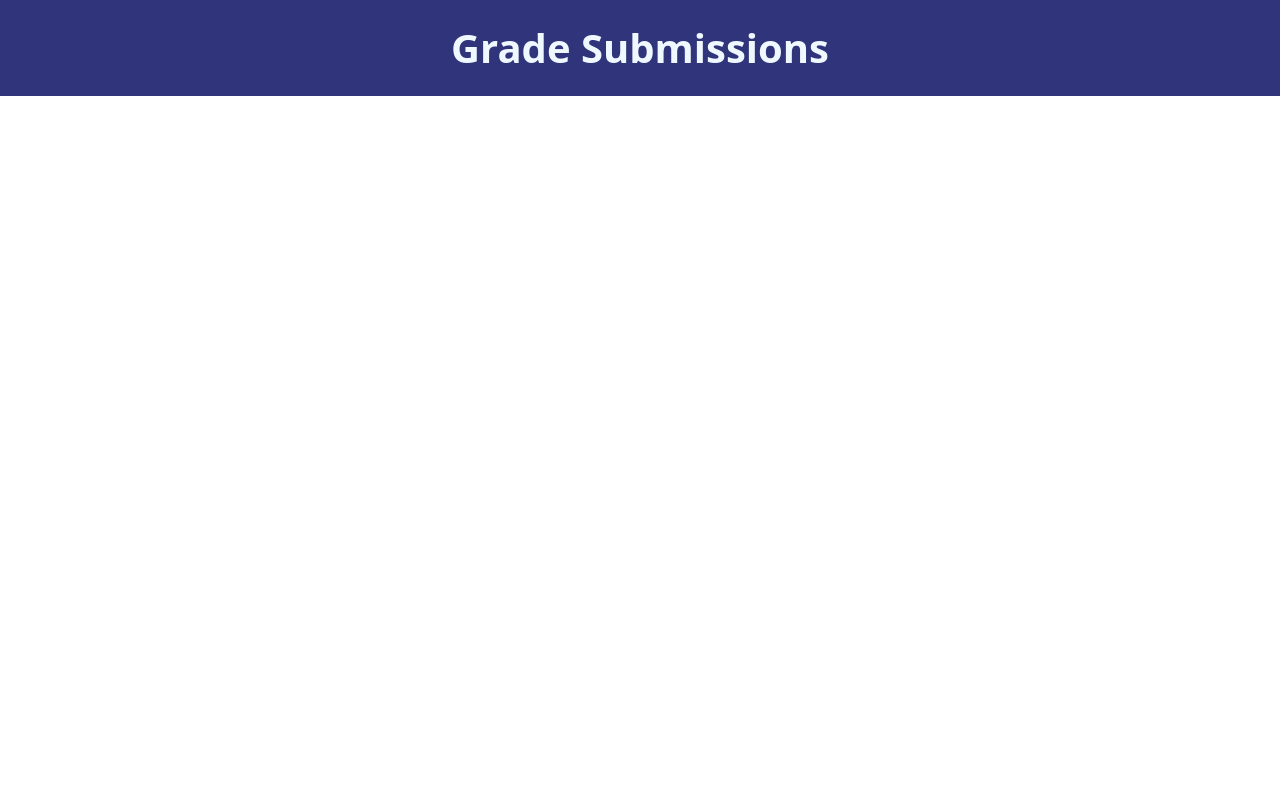
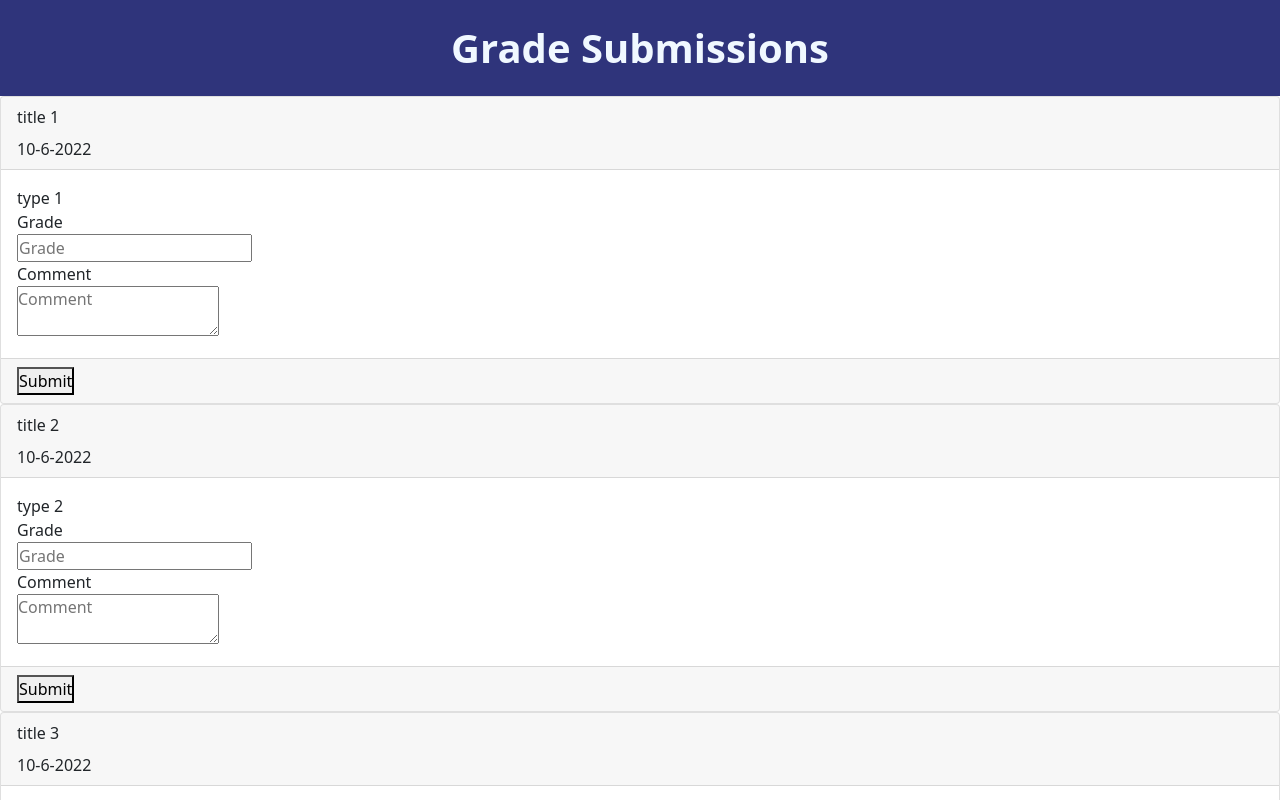
Before and after one commit to smlucia/AF_Research-Project-Management-Tool, a React (Create React App) app in the folder frontend/: page /panelmember/grade in a window 1280 px wide. Shown: the top 800 px of the page. Built offline with nearby package versions, Linux system fonts and the light colour scheme.

Commit message:
implement grade page

```diff
--- a/frontend/src/components/panelMember/grade.js
+++ b/frontend/src/components/panelMember/grade.js
@@ -1,5 +1,18 @@
 import React from 'react';
 import '../../styles/admin/AdminNavBar.css';
+
+// create data function
+let id = 0;
+function createData(title, deadline, type) {
+    id += 1;
+    return { id, title, deadline, type };
+}
+
+const rows = [
+    createData('title 1', '10-6-2022', 'type 1'),
+    createData('title 2', '10-6-2022', 'type 2'),
+    createData('title 3', '10-6-2022', 'type 3')
+];
 
 const Grade = () => {
 
@@ -12,7 +25,37 @@ const Grade = () => {
 
                 </div>
 
-
+                {/* create a card for each row in rows */}
+                <div className="card-container">
+                    {rows.map(row => (
+                        <div className="card">
+                            <div className="card-header">
+                                <div className="card-title">{row.title}</div>
+                                <div className="card-deadline">{row.deadline}</div>
+                            </div>
+                            <div className="card-body">
+                                <div className="card-type">{row.type}</div>
+                                <div className="card-grade">
+                                    <div className="card-grade-title">Grade</div>
+                                    <div className="card-grade-input">
+                                        <input type="text" placeholder="Grade" />
+                                    </div>
+                                </div>
+                                <div className="card-comment">
+                                    <div className="card-comment-title">Comment</div>
+                                    <div className="card-comment-input">
+                                        <textarea placeholder="Comment" />
+                                    </div>
+                                </div>
+                            </div>
+                            <div className="card-footer">
+                                <div className="card-footer-button">
+                                    <button className="button-primary">Submit</button>
+                                </div>
+                            </div>
+                        </div>
+                    ))}
+                </div>
             </>
 
         );
```
